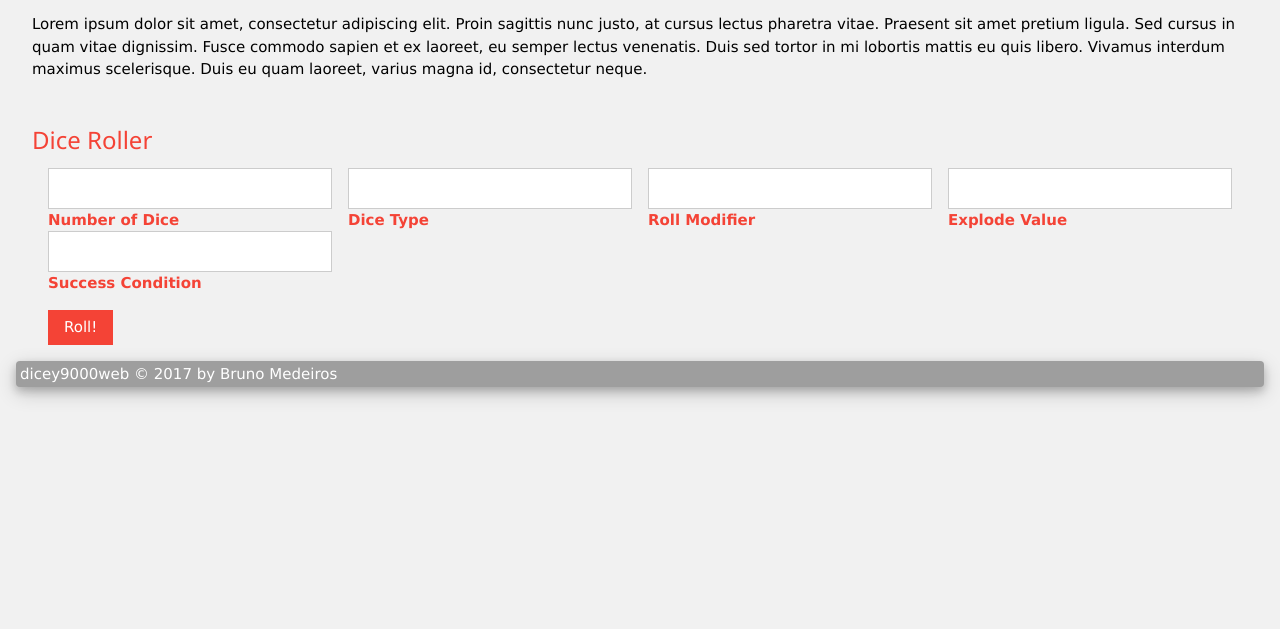
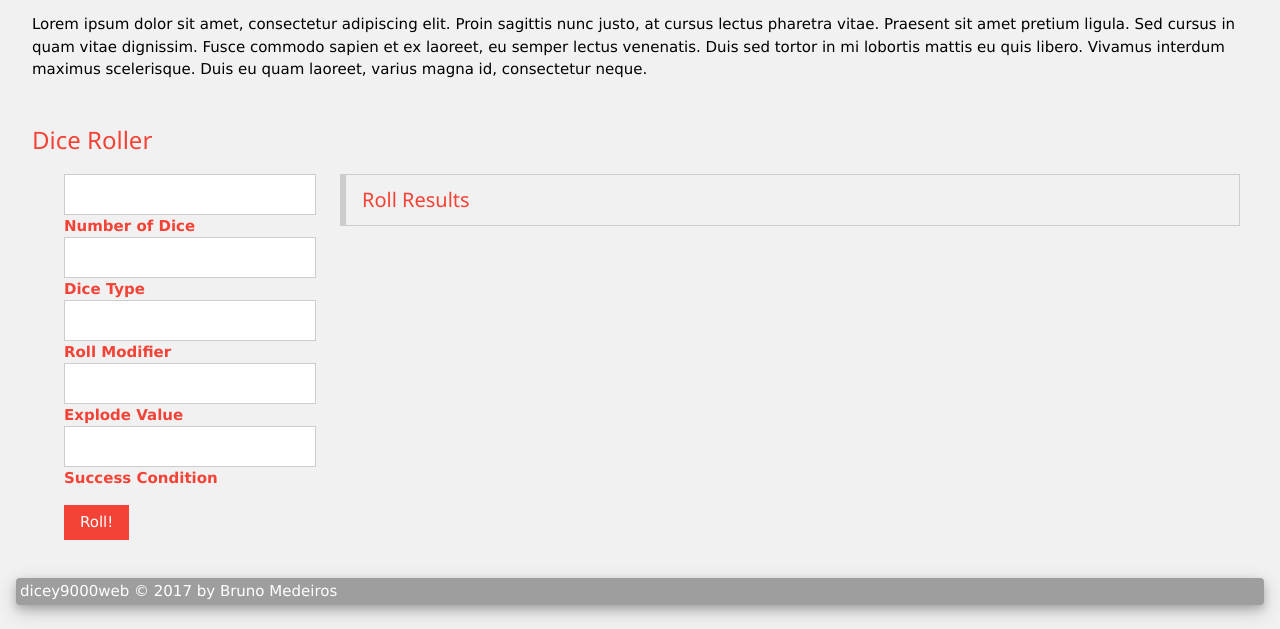
Before and after one commit to brmedeiros/dicey9000web, a Django app: page /dice/ in a window 1280 px wide. Shown: the part 311-940 px from the top of the page. Before the commit the page ends 710 px from the top, so only its background shows below. Run offline with Django 3.2, Linux system fonts and the light colour scheme.

Commit message:
improves the forms for dice rolling in the home template of the dice app

```diff
--- a/dice/templates/dice/home.html
+++ b/dice/templates/dice/home.html
@@ -51,32 +51,52 @@
 
     <section class="w3-panel">
       <h3 class="w3-text-red">Dice Roller</h3>
+
+      <div class="w3-row-padding">
+	<div class="w3-quarter">
+
 	  <form action="" method="post">
 	    {% csrf_token %}
 	    <div class="w3-row-padding">
-	  <div class="w3-quarter">
+
+	      <div class="w3-col">
 		<input class="w3-input w3-border" type="text" value="{{ number_of_dice }}">
 		<label class="w3-label w3-text-red"><b>Number of Dice</b></label>
 	      </div>
-	  <div class="w3-quarter">
+
+	      <div class="w3-col">
 		<input class="w3-input w3-border" type="text" value="{{ dice_type }}">
 		<label class="w3-label w3-text-red"><b>Dice Type</b></label>
 	      </div>
-	  <div class="w3-quarter">
+
+	      <div class="w3-col">
 		<input class="w3-input w3-border" type="text" value="{{ roll_modifier }}">
 		<label class="w3-label w3-text-red"><b>Roll Modifier</b></label>
 	      </div>
-   	  <div class="w3-quarter">
+
+	      <div class="w3-col">
 		<input class="w3-input w3-border" type="text" value="{{ explode_value }}">
 		<label class="w3-label w3-text-red"><b>Explode Value</b></label>
 	      </div>
-	  <div class="w3-quarter">
+
+	      <div class="w3-col">
 		<input class="w3-input w3-border" type="text" value="{{ success_condition }}">
 		<label class="w3-label w3-text-red"><b>Success Condition</b></label>
 	      </div>
+
 	    </div>
-	<input type="submit" value="Roll!" class="w3-btn w3-red w3-ripple w3-margin-top w3-margin-left">
+
+	    <input type="submit" value="Roll!" class="w3-btn w3-red w3-ripple
+						      w3-margin-top w3-margin-left">
 	  </form>
+	  <br>
+	</div>
+
+	<div class="w3-panel w3-rest w3-border w3-leftbar">
+	  <h4 class="w3-text-red">Roll Results</h4>
+	</div>
+
+      </div>
     </section>
 
     <footer class="w3-panel w3-card-4 w3-padding-tiny w3-round w3-grey w3-text-white">
```
Lines whose indentation alone changed are shown as unchanged.
